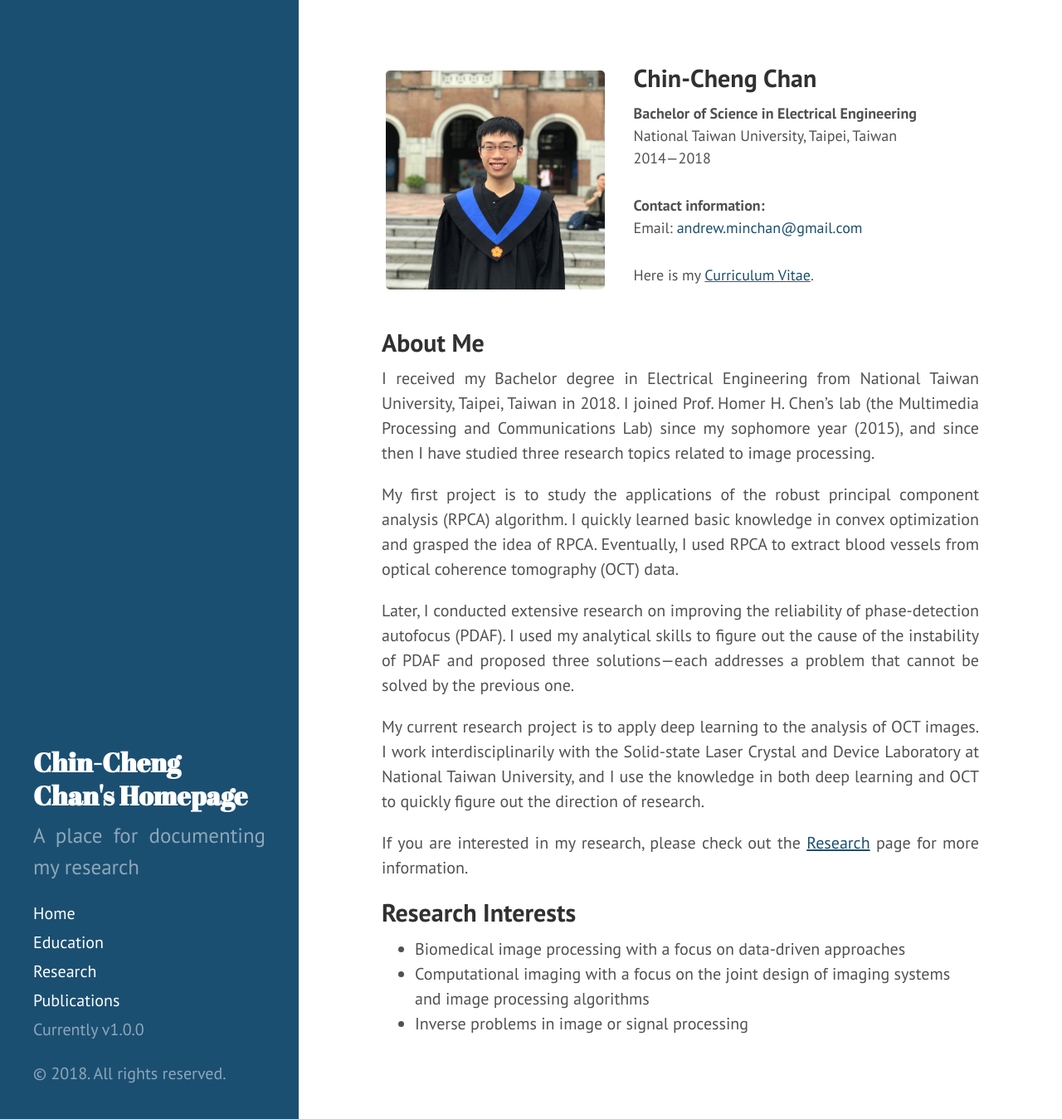
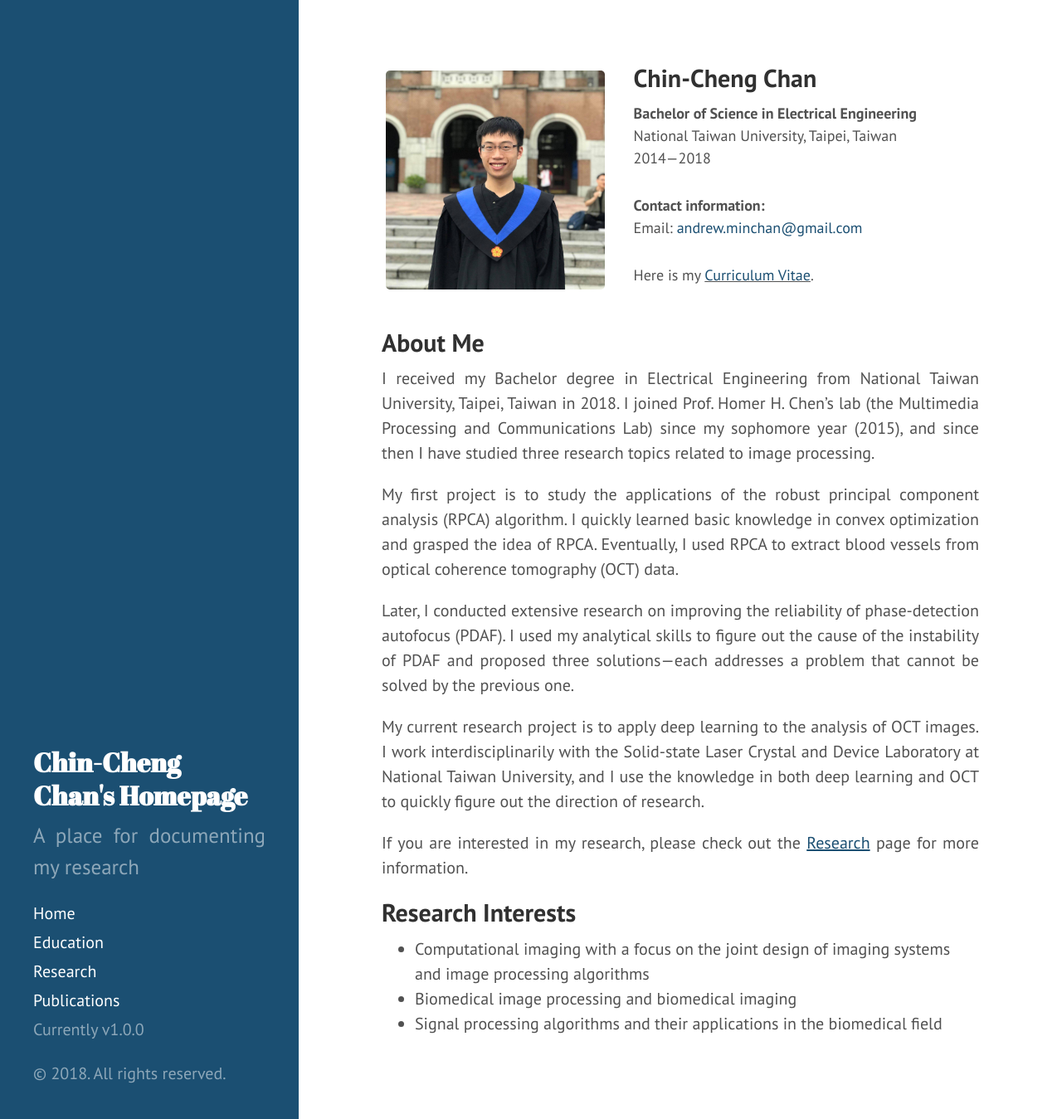
Before and after one commit to andrewccchan/andrewccchan.github.io, a Jekyll site: the page built from home.md, in a window 1280 px wide and 1349 px high. Shown: the whole window at 83% size. Built offline with Jekyll 4.4.1, drawn with Linux system fonts in a browser that asks for light colours.

Commit message:
update research interest

```diff
--- a/home.md
+++ b/home.md
@@ -42,6 +42,6 @@ My current research project is to apply deep learning to the analysis of OCT ima
 If you are interested in my research, please check out the [<u>Research</u>](/research) page for more information.
 
 ## Research Interests
-- Biomedical image processing with a focus on data-driven approaches
 - Computational imaging with a focus on the joint design of imaging systems and image processing algorithms
-- Inverse problems in image or signal processing
+- Biomedical image processing and biomedical imaging
+- Signal processing algorithms and their applications in the biomedical field
```
